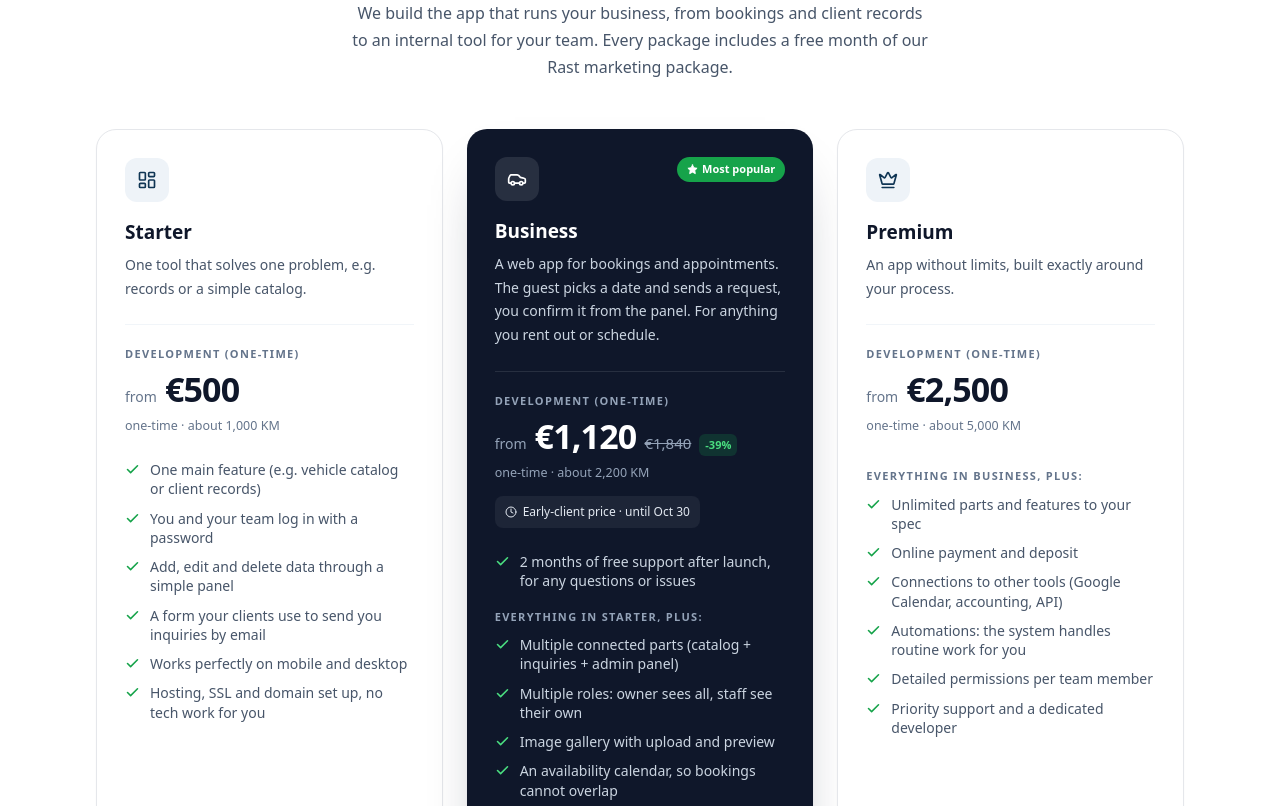
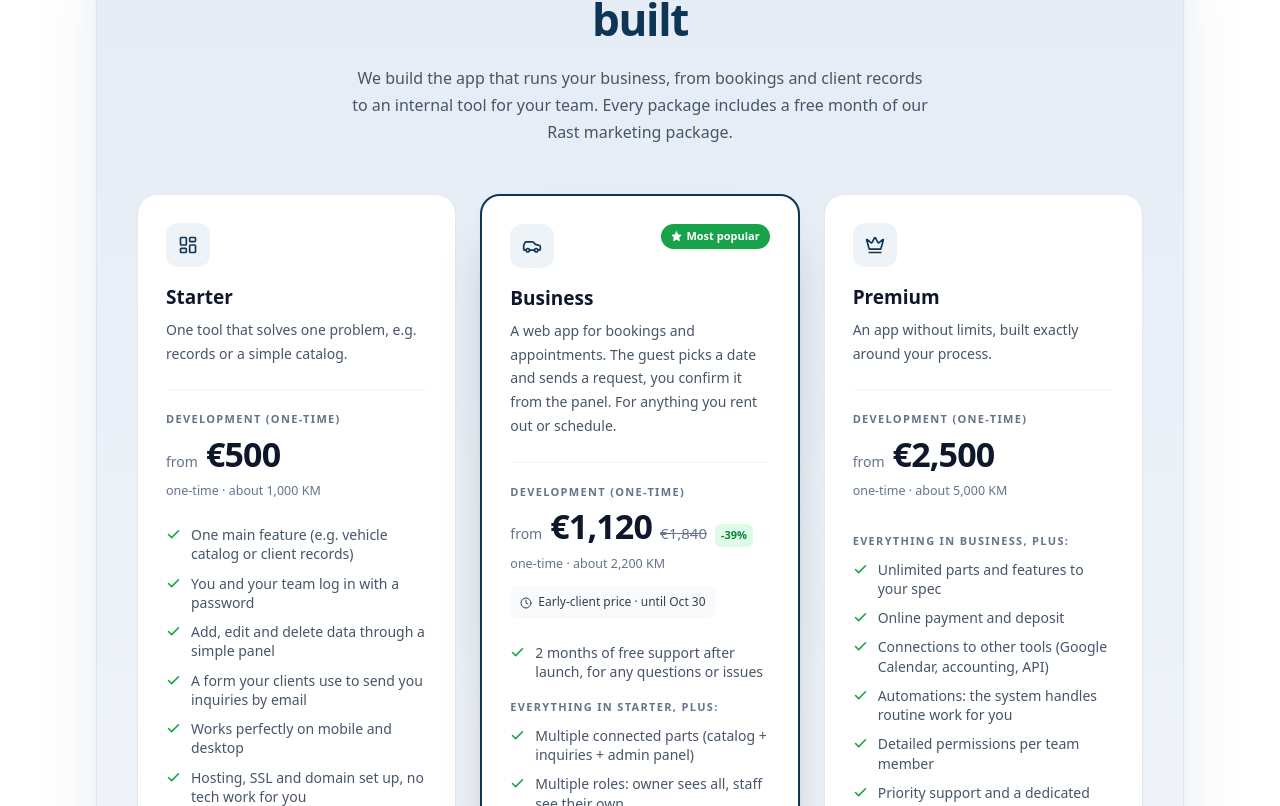
Before and after one commit to Bakeee99/mehiccdev, a Next.js app: page / in a window 1280 px wide. Shown: the part 6514-7320 px from the top of the page. Built offline with nearby package versions, Linux system fonts and the light colour scheme.

Commit message:
style: paketi u lebdecoj svijetloplavoj ploci, blazi business paket

```diff
--- a/components/sections/Pricing.tsx
+++ b/components/sections/Pricing.tsx
@@ -261,7 +261,8 @@ export function Pricing() {
     <section id="cjenovnik" className="relative bg-white scroll-mt-24">
       <div className="mx-auto max-w-6xl px-6 lg:px-8">
 
-        {/* ══ aplikacije ══ */}
+        <div className="rounded-[32px] border border-[#DCE5EF] px-5 py-14 sm:px-10 sm:py-16"
+             style={{ background: "linear-gradient(180deg, #E3EBF5 0%, #EDF2F8 55%, #F6F9FC 100%)", boxShadow: "0 1px 2px rgba(15,23,42,0.04), 0 48px 90px -56px rgba(15,53,84,0.45)" }}>
         <Head eyebrow={d.eyebrow} h={d.heading} accent={d.headingAccent} sub={d.subtitle} />
 
         <div className="mt-12 grid gap-6 lg:grid-cols-3 lg:items-stretch">
@@ -282,11 +283,12 @@ export function Pricing() {
               cta={plan.ctaLabel ?? d.cta}
               href="#kontakt"
               badge={i === 1 ? d.popular : undefined}
-              variant={i === 1 ? "dark" : "plain"}
+              variant={i === 1 ? "accent" : "plain"}
             />
           ))}
         </div>
         <p className="mx-auto mt-6 max-w-2xl text-center text-[13px] leading-relaxed text-[#64748B]">{d.appNote}</p>
+        </div>
 
         {/* ══ nakon isporuke: jedna kartica, dvije kolone ══ */}
         <div className="mt-16 mx-auto max-w-3xl">
--- a/components/ui/kit.tsx
+++ b/components/ui/kit.tsx
@@ -211,7 +211,7 @@ export function PlanCard({
   icon: LucideIcon; name: string; tag: string; priceLabel?: string; from?: string;
   price: string; per?: string; oldPrice?: string; discount?: string; alt?: string; note?: string;
   promo?: string; features: string[]; foot?: string; cta: string; href: string; badge?: string;
-  variant: "dark" | "outline" | "plain";
+  variant: "dark" | "outline" | "plain" | "accent";
 }) {
   const dark = variant === "dark";
   const txt   = dark ? "text-white" : "text-[#0F172A]";
@@ -222,9 +222,10 @@ export function PlanCard({
     <article
       className={`relative flex flex-col rounded-[20px] p-6 sm:p-7 ${
         dark ? "bg-[#0F172A]"
+             : variant === "accent" ? "bg-white border-2 border-[#0F3554]"
              : variant === "outline" ? "bg-white border-[1.5px] border-[#0F172A]"
              : "bg-white border border-[#E5E7EB]"}`}
-      style={{ boxShadow: dark ? LIFT : SOFT }}
+      style={{ boxShadow: dark || variant === "accent" ? LIFT : SOFT }}
     >
       {/* ikonica, ime i oznaka */}
       <div className="flex items-start justify-between gap-3">
@@ -284,7 +285,7 @@ export function PlanCard({
       <a
         href={href}
         className={`inline-flex w-full items-center justify-center gap-2 rounded-xl px-5 py-3 text-[14px] font-semibold transition-colors ${
-          dark
+          dark || variant === "accent"
             ? "border border-transparent bg-[#DC2626] text-white hover:bg-[#B91C1C]"
             : variant === "outline"
               ? "border border-transparent bg-[#0F172A] text-white hover:bg-[#1E293B]"
```
